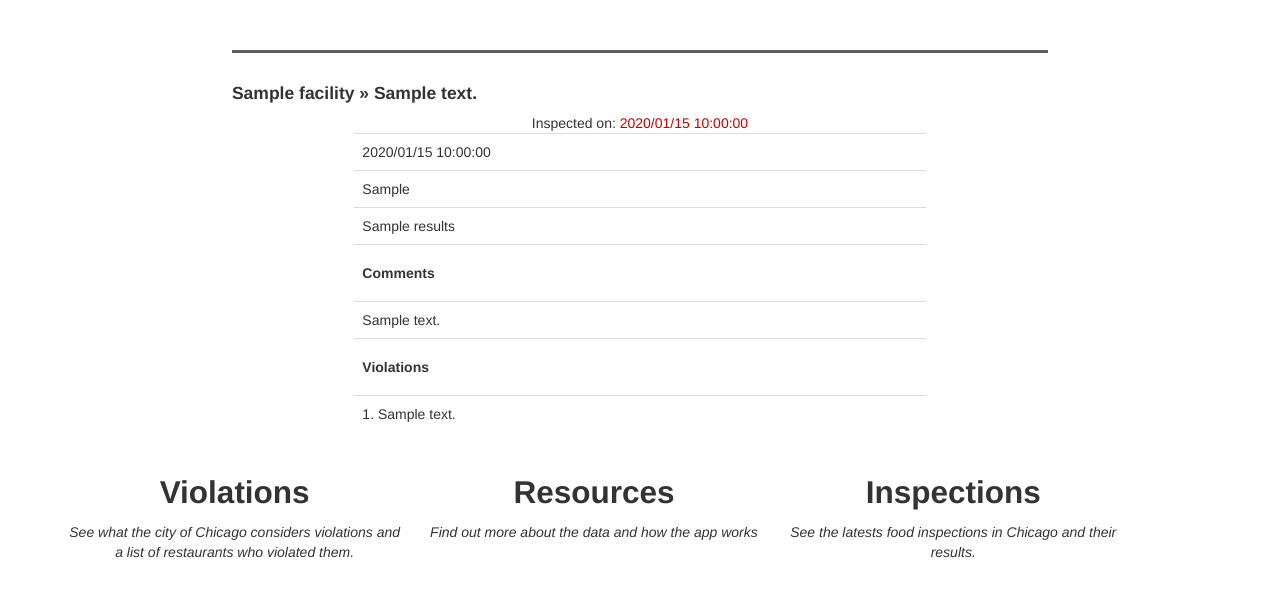
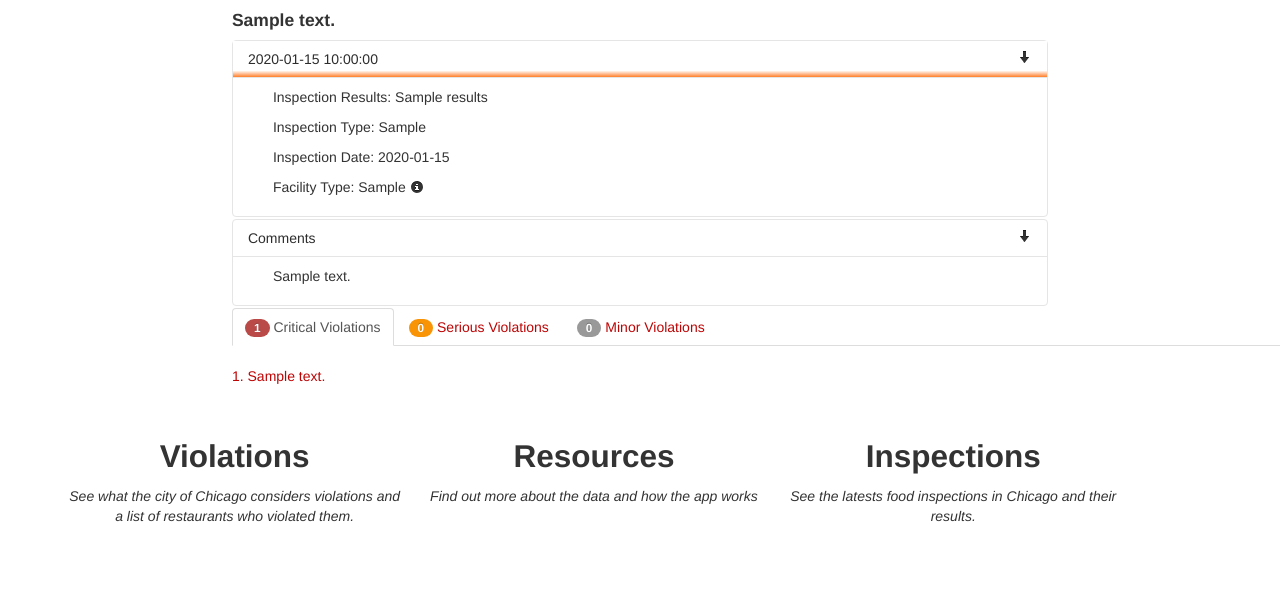
Before and after one commit to vivelohoy/foodinspections, a Flask app: template inspections/templates/branch/single-branch.html in a window 1280 px wide; the page is wider, and only the part inside the window is pictured. Shown: the part 122-719 px from the top of that part. Run offline with Flask 2, Linux system fonts and the light colour scheme; the template is opened without the code that fills it: most values are stand-ins (such as "Sample title", 1, 10 or a date in 2020).

Commit message:
Update branch view close #17 close#11

```diff
--- a/inspections/templates/branch/single-branch.html
+++ b/inspections/templates/branch/single-branch.html
@@ -1,46 +1,19 @@
 {% extends "single.html" %}
 
+{% import 'macros.html' as macros with context %}
 {% block single_content %}
 <header>
   <h2>{{ branch.branch_name }}</h2>
 </header>
 
 {% for facility in branch.facilities %}
-<div class="facility-info">
-  <h4>{{ facility.branch_name }} &raquo; {{ facility.address}}</h4>
-  {% for inspection in facility.inspections %}
-  <table class="table">
-    <thead>
-    <caption>Inspected on: <a href="{{ url_for('inspection_blueprint.show_inspection', id=inspection.inspection_id) }}">{{ inspection.inspection_date | replace("00:00:00", "") | replace("-", "/") }}</a></caption>
-    </thead>
-    <tbody>
-      <tr><td>{{ inspection.inspection_date | replace("00:00:00", "") | replace("-", "/") }}</td></tr>
-      <tr><td>{{ inspection.inspection_type }}</td></tr>
-      <tr><td>{{ inspection.results }}
-      {% if inspection.results == "Pass" %}
-        <i class="icon-thumbs-up"></i>
-      {% elif inspection.results == "Fail" %}
-        <i class="icon-thumbs-down"></i>
-      {% endif %}</td></tr>
+<h4>{{ facility.address }}</h4>
+{% for inspection in facility.inspections|sort(reverse=True, attribute='inspection_date') %}
+<div class="accordion" id="{{ loop.index }}">
+{{ macros.inspection(inspection, loop.index) }}
+ </div>
+{% endfor %}
+{% endfor %}
+<script type="text/javascript" src="{{ url_for('static', filename='js/bootstrap.min.js') }}"></script>
 
-      {% if inspection.comments|length > 0 %}
-      <tr><td><h5>Comments</h5>
-      {% for comment in inspection.comments %}
-      <tr><td>{{ comment.comment }}</td></tr>
-      {% endfor %}
-      </td></tr>
-      {% endif %}
-
-      {% if inspection.violations|length > 0 %}
-      <tr><td><h5>Violations</h5>
-      {% for violation in inspection.violations %}
-      <tr><td>{{ violation.violation_number }}. {{ violation.details }}</td></tr>
-      {% endfor %}
-      </td></tr>
-      {% endif %}
-    </tbody>
-  </table>
-  {% endfor %}
-</div>
-{% endfor %}
 {% endblock single_content %}
--- a/inspections/templates/home/home.html
+++ b/inspections/templates/home/home.html
@@ -11,14 +11,14 @@
         <div id="home-search">
             <div class="input-append">
                 <div class="span4" ></div>
-                <input placeholder="Search by name, keyword or zipcode..."  name="main-data"  class="span4" id="appendedInputButton" type="text">
+                <input autofocus placeholder="Search by name, keyword or zipcode..."  name="main-data"  class="span4" id="appendedInputButton" type="text">
                 <button class="btn btn-danger" type="submit">Search</button>
             </div>
         </div>
     </form>
     <div id="home-p">
-     <p class="lead">There has been {{ total }} food inspections in total since January 1, 2010. In the last week, <a href="/inspections#passed"><i class="i-icon">{{ passed }}</i></a> establishments passed, and <a href="inspections#failed"><i class="i-icon">{{ failed }}</i></a> failed!</p>
-     </div>
+        <p class="lead">There has been {{ total }} food inspections in total since January 1, 2010. In the last week, <a href="/inspections#passed"><i class="i-icon">{{ passed }}</i></a> establishments passed, and <a href="inspections#failed"><i class="i-icon">{{ failed }}</i></a> failed!</p>
+    </div>
 
 </div>
 
```
